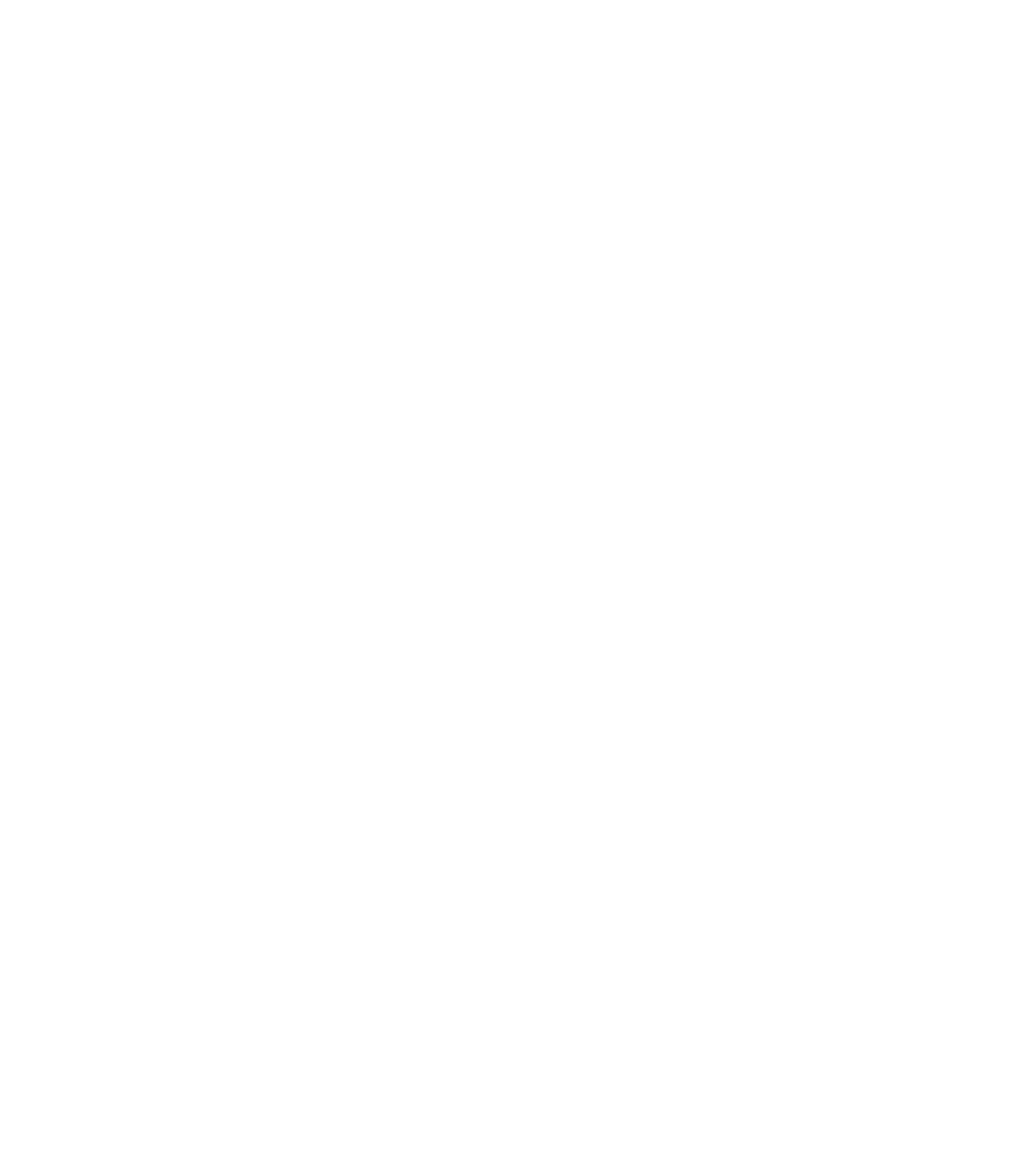
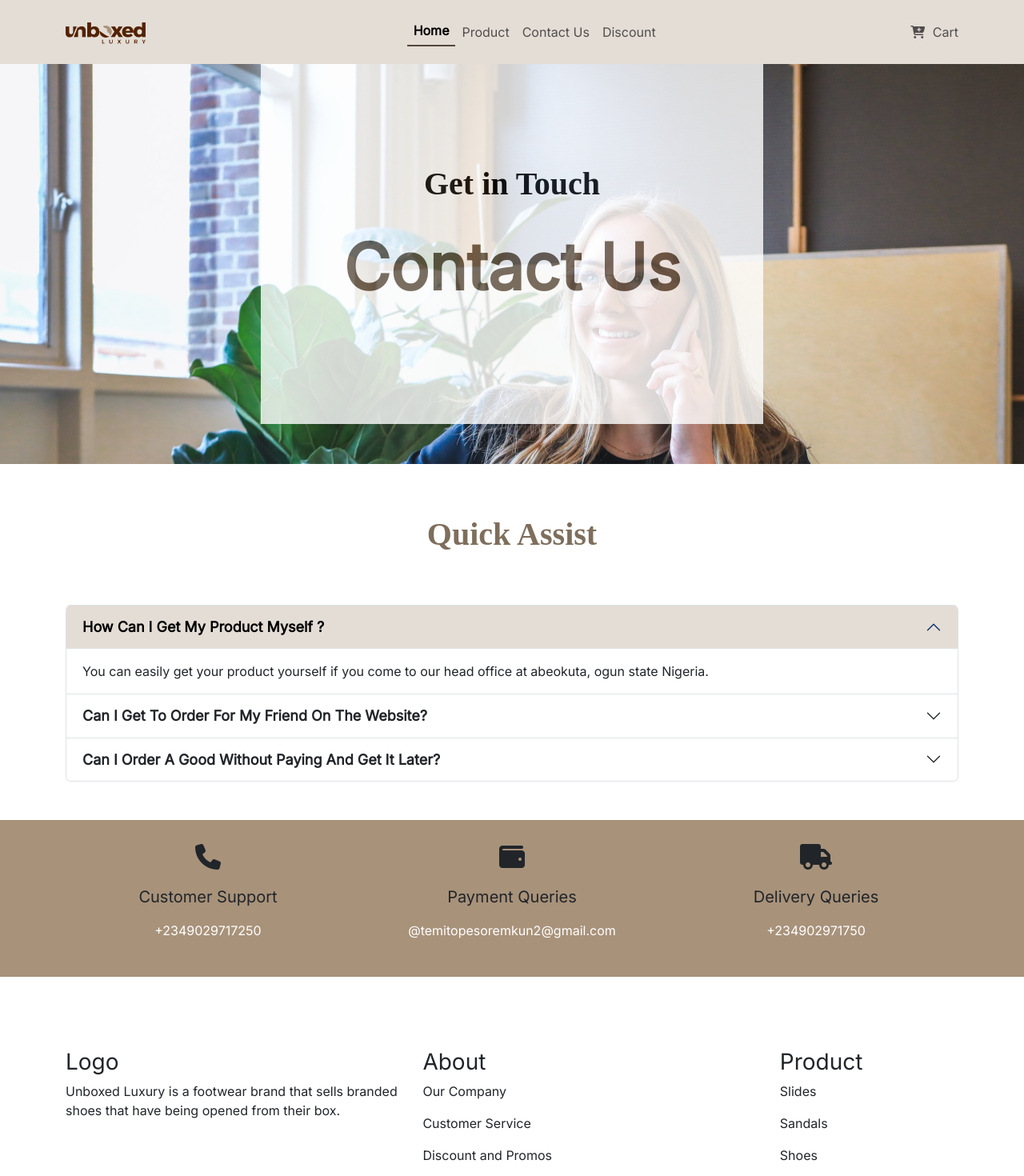
Before and after one commit to TEE2DWHY/unboxed-luxury, a React (Create React App) app: page /contact in a window 1280 px wide. Before the commit this address had no page. Shown: the top 1470 px of the page at 80% size. Before the commit the page ends 800 px from the top, so only its background shows below. Built offline with nearby package versions, Linux system fonts and the light colour scheme.

Commit message:
working on the contact page

```diff
--- a/src/App.js
+++ b/src/App.js
@@ -1,5 +1,6 @@
 import Home from "./pages/Home/Home";
 import Products from "./pages/Product/Products";
+import Contact from "./pages/Contact/Contact";
 import Gucci from "./pages/Products/Gucci";
 import { BrowserRouter as Router, Routes, Route } from "react-router-dom";
 
@@ -10,6 +11,7 @@
       <Routes>
         <Route path="/" element={<Home/>}/>
         <Route path="/products" element={<Products/>}/>
+        <Route path="/contact" element={<Contact/>}/>
         <Route path="/gucci" element={<Gucci/>} />
       </Routes>
     </Router>
--- a/src/assets/css/index.css
+++ b/src/assets/css/index.css
@@ -68,6 +68,7 @@
   width: 200px;
   display: block;
   margin: auto;
+  object-fit: cover;
 }
 
 .shoe-details{
--- a/src/components/Navbar.js
+++ b/src/components/Navbar.js
@@ -12,13 +12,13 @@
                 <div class="collapse navbar-collapse" id="navbarText">
                 <ul class="navbar-nav me-auto mb-2 mb-lg-0">
                     <li class="nav-item">
-                    <a class="nav-link active nav-home" aria-current="page" href="/#">Home</a>
+                    <a class="nav-link active nav-home" aria-current="page" href="/">Home</a>
                     </li>
                     <li class="nav-item">
                     <Link class="nav-link" to="/products">Product</Link>
                     </li>
                     <li class="nav-item">
-                    <a class="nav-link" href="/#">Contact Us</a>
+                    <Link class="nav-link" to="/contact">Contact Us</Link>
                     </li>
                     <li class="nav-item">
                     <a class="nav-link" href="/#">Discount</a>
--- /dev/null
+++ b/src/pages/Contact/Accordion.js
@@ -0,0 +1,48 @@
+import React from 'react'
+
+const Accordion = () => {
+  return (
+   <>
+   <div class="accordion container" id="accordionExample">
+        <div class="accordion-item">
+            <h2 class="accordion-header" id="headingOne">
+            <button class="accordion-button" type="button" data-bs-toggle="collapse" data-bs-target="#collapseOne" aria-expanded="true" aria-controls="collapseOne">
+                How can i get my product myself ?
+            </button>
+            </h2>
+            <div id="collapseOne" class="accordion-collapse collapse show" aria-labelledby="headingOne" data-bs-parent="#accordionExample">
+            <div class="accordion-body">
+                You can easily get your product yourself if you come to our head office at abeokuta, ogun state Nigeria.
+            </div>
+            </div>
+        </div>
+        <div class="accordion-item">
+            <h2 class="accordion-header" id="headingTwo">
+            <button class="accordion-button collapsed" type="button" data-bs-toggle="collapse" data-bs-target="#collapseTwo" aria-expanded="false" aria-controls="collapseTwo">
+                Can i get  to order for my friend on the website?
+            </button>
+            </h2>
+            <div id="collapseTwo" class="accordion-collapse collapse" aria-labelledby="headingTwo" data-bs-parent="#accordionExample">
+            <div class="accordion-body">
+                You can order for as many people you want on the website , you can order for family , friends, extended family and a whole department. We are here to always cover and serve to make you look astonishing and classical.
+            </div>
+            </div>
+        </div>
+        <div class="accordion-item">
+            <h2 class="accordion-header" id="headingThree">
+            <button class="accordion-button collapsed" type="button" data-bs-toggle="collapse" data-bs-target="#collapseThree" aria-expanded="false" aria-controls="collapseThree">
+                Can i order a good without paying and get it later?
+            </button>
+            </h2>
+            <div id="collapseThree" class="accordion-collapse collapse" aria-labelledby="headingThree" data-bs-parent="#accordionExample">
+            <div class="accordion-body">
+                You can order a particular good down , if not sold out on the website , it is definitely available  but once the website indicates sold out . sope otilor
+            </div>
+            </div>
+        </div>
+</div>
+   </>
+  )
+}
+
+export default Accordion
--- /dev/null
+++ b/src/pages/Contact/Contact.js
@@ -0,0 +1,48 @@
+import Footer from "../../components/Footer"
+import Navbar from "../../components/Navbar"
+// Accordion
+import Accordion from "./Accordion"
+// styling
+import "./contact.css"
+
+const Contact = () => {
+  return(
+    <>
+      <Navbar/>
+      <div className = "container-fluid contact-hero">
+          <div className="container-fluid hero-text">
+            <h1 className="get-in-touch">Get in Touch</h1>
+            <br/>
+            <h1 className="contact-header">Contact Us</h1>
+          </div>
+      </div>
+      <h1 className="quick-assist">Quick Assist</h1>
+      <Accordion/>
+      <br/> <br/>
+      <div className="container-fluid contact" style={{textAlign:"center"}}>
+      <div className="container">
+          <div className="row">
+            <div className="col-lg-4">
+               <i class="fa-solid fa-phone fa-2x"></i>
+                <h5 className="contact-headers">Customer Support</h5>
+                <p className="contact-extra">+2349029717250</p>
+             </div>
+            <div className="col-lg-4">
+                <i class="fa-solid fa-wallet fa-2x"></i>
+                <h5 className="contact-headers">Payment Queries</h5>
+                <p className="contact-extra">@temitopesoremkun2@gmail.com</p>
+              </div>
+            <div className="col-lg-4">
+              <i class="fa-solid fa-truck fa-2x"></i>
+              <h5 className="contact-headers">Delivery Queries</h5>
+              <p className="contact-extra">+234902971750</p>
+              </div>
+          </div>
+          </div>
+      </div>
+      <Footer/>
+  </>
+  )
+}
+
+export default Contact
--- /dev/null
+++ b/src/pages/Contact/contact.css
@@ -0,0 +1,73 @@
+.contact-hero{
+    background-image: url("./images/contact-hero.png");
+    height: 500px;
+}
+
+.hero-text{
+    padding: 10% 0;
+    text-align: center;
+    z-index: 5;
+    background-color: #fff;
+    opacity: 0.8;
+    width: 50%;
+    height: 90%;
+}
+
+.get-in-touch{
+    font-weight: bold;
+    font-family: 'Times New Roman', Times, serif;
+    color: #000000;
+}
+
+.contact-header{
+    font-weight: 900;
+    color: #5F4F3F;
+    font-size: 80px;
+}
+
+.quick-assist{
+    color: #7E6E5C;
+    font-weight: bold;
+    font-family: 'Times New Roman', Times, serif;
+    text-align: center;
+    margin-top: 5%;
+}
+/* Accordion */
+.accordion{
+    margin-top: 5%;
+}
+.accordion-button:not(.collapsed){
+    background-color:#E4DDD6;
+    color: #000;
+}
+.accordion-button{
+    font-weight: bold;
+    text-transform: capitalize;
+    font-size: 18px;
+}
+/* Contact */
+.contact{
+    text-align: center;
+    background-color:#A8927A;
+    padding: 30px;
+}
+.contact-extra{
+    color: #fff;
+    padding-top: 10px;
+}
+.contact-headers{
+    margin-top: 20px;
+}
+
+@media(max-width: 1200px){
+    .contact-hero{
+        background-image: none;
+        display: none;
+    }
+    .contact-header{
+        font-weight: 900;
+        color: #5F4F3F;
+        font-size: 35px;
+        line-height: 1.3;
+    }
+}
--- a/src/pages/Home/Discount.js
+++ b/src/pages/Home/Discount.js
@@ -9,7 +9,7 @@
                 <div className='row discount-container'>
                     <div className='col-lg-6'>
                         <h3>Discount Discount Discount!!!</h3>
-                        <h4>25%</h4>
+                        <h4 className='twenty-five-percent'>25%</h4>
                         <h3 className='discount-paragraph'>Unboxed Luxury would be offering its first 100 online customers a 25% discount</h3>
                     </div>
                     <div className='col-lg-6 discount-2'>
--- a/src/pages/Home/css/home.css
+++ b/src/pages/Home/css/home.css
@@ -320,6 +320,10 @@
     margin-top: 10%;
 }
 
+.twenty-five-percent{
+
+}
+
 .discount-container{
     padding: 5% 0;
 }
```
Also changed, not shown: src/pages/Contact/images/contact-hero.png (added).
